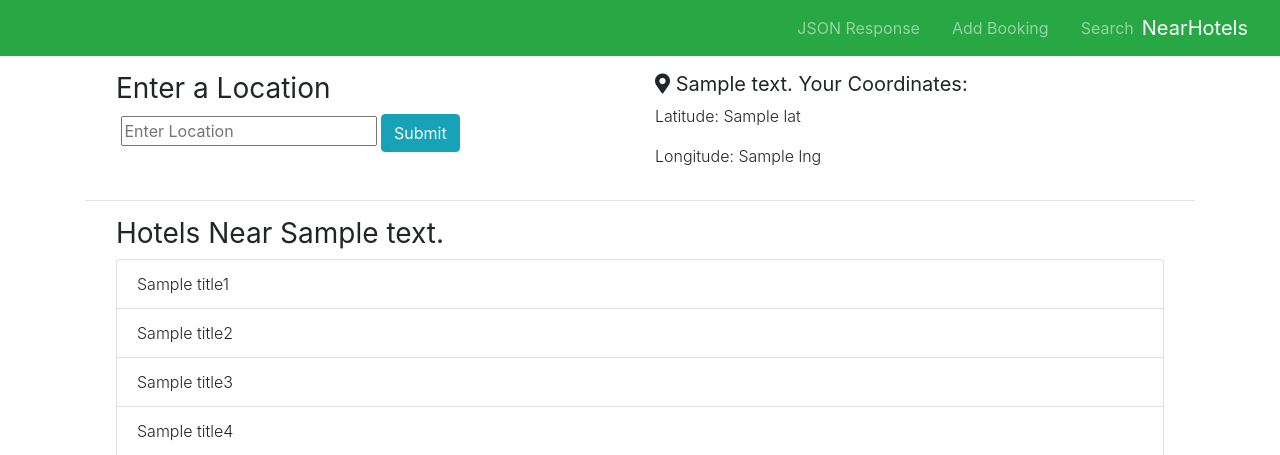
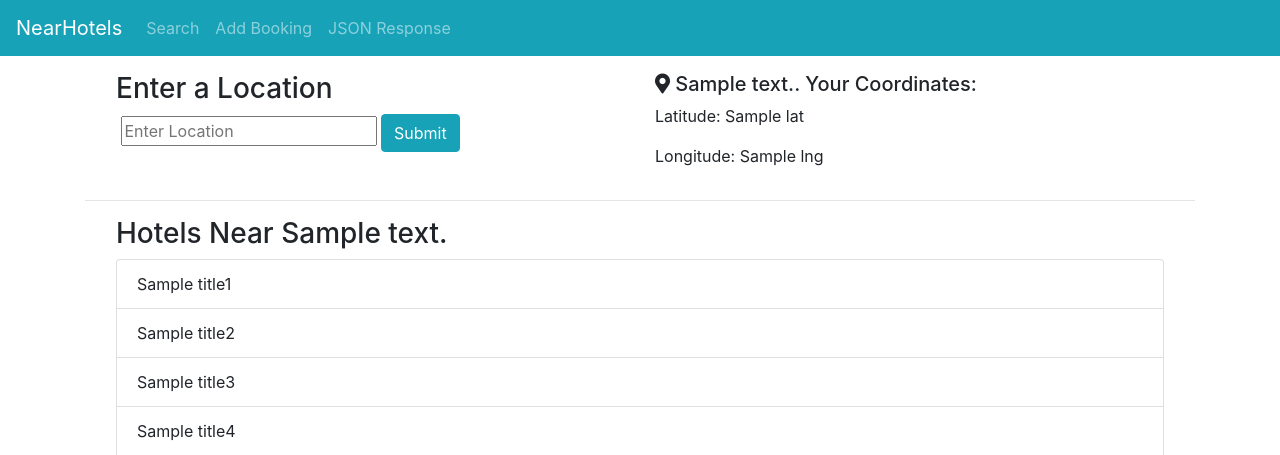
Before and after one commit to gyrationtechs/nearhotel, a Django app: template templates/hotels.html in a window 1280 px wide. Shown: the top 455 px of the page. Run offline with Django 3.2, Linux system fonts and the light colour scheme; the template is opened without the code that fills it: most values are stand-ins (such as "Sample title", 1, 10 or a date in 2020); parts of the project's set-up code (start-up, migrations or seed data) failed here and were passed over; some libraries are stand-ins or nearby versions.

Commit message:
Edited Html templates

```diff
--- a/hotelsapi/urls.py
+++ b/hotelsapi/urls.py
@@ -1,5 +1,6 @@
 from django.contrib import admin
 from hotelsapi import views
+from django.conf.urls import url
 
 
 urlpatterns = [
--- a/templates/base.html
+++ b/templates/base.html
@@ -7,7 +7,6 @@
     <meta http-equiv="X-UA-Compatible" content="ie=edge">
     <title>Hotel API</title>
     <link rel="stylesheet" href="{% static 'css/bootstrap.min.css' %}">
-    <link rel="stylesheet" href="{% static 'css/style.css' %}">
     <link rel="stylesheet" href="https://use.fontawesome.com/releases/v5.0.13/css/all.css" integrity="sha384-DNOHZ68U8hZfKXOrtjWvjxusGo9WQnrNx2sqG0tfsghAvtVlRW3tvkXWZh58N9jp" crossorigin="anonymous">
     <link rel="stylesheet" href="https://cdnjs.cloudflare.com/ajax/libs/font-awesome/4.7.0/css/font-awesome.min.css">
 </head>
--- a/templates/hotels.html
+++ b/templates/hotels.html
@@ -14,7 +14,7 @@
             </div>
         </div>
         <div class="col-md-6">
-            <h5><i class="fas fa-map-marker-alt"></i> {{address}} Your Coordinates:</h5>
+            <h5><i class="fas fa-map-marker-alt"></i> {{address}}. Your Coordinates:</h5>
             <p>Latitude: {{lat}} </p>
             <p>Longitude: {{lng}} </p>
         </div>
--- a/templates/navbar.html
+++ b/templates/navbar.html
@@ -1,4 +1,4 @@
-<nav class="navbar navbar-expand-sm bg-success navbar-dark">
+<nav class="navbar navbar-expand-sm bg-info navbar-dark">
     <a class="navbar-brand" href=" {% url 'home' %} ">NearHotels</a>
     <button class="navbar-toggler" type="button" data-toggle="collapse" data-target="#collapsibleNavbar">
         <span class="navbar-toggler-icon"></span>
```
Also changed, not shown: templates/home.html (+5 -5 lines).
